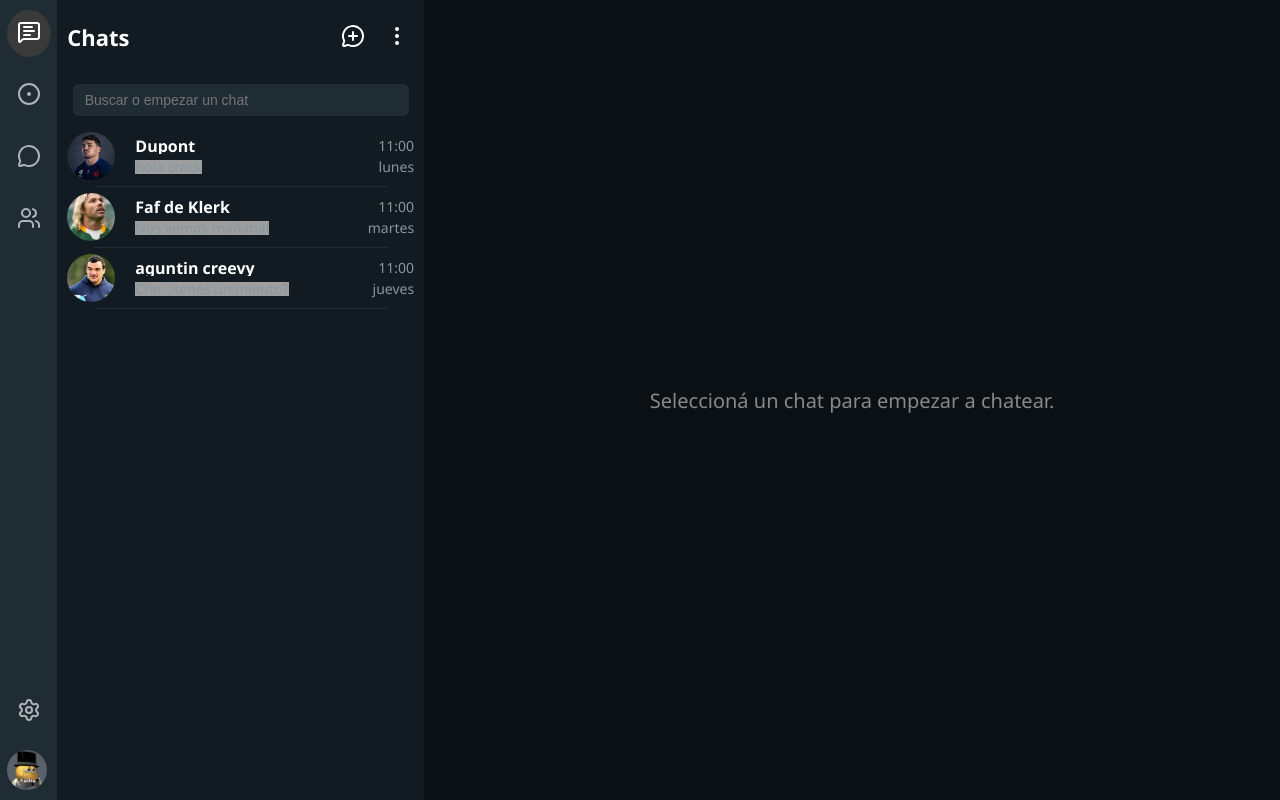
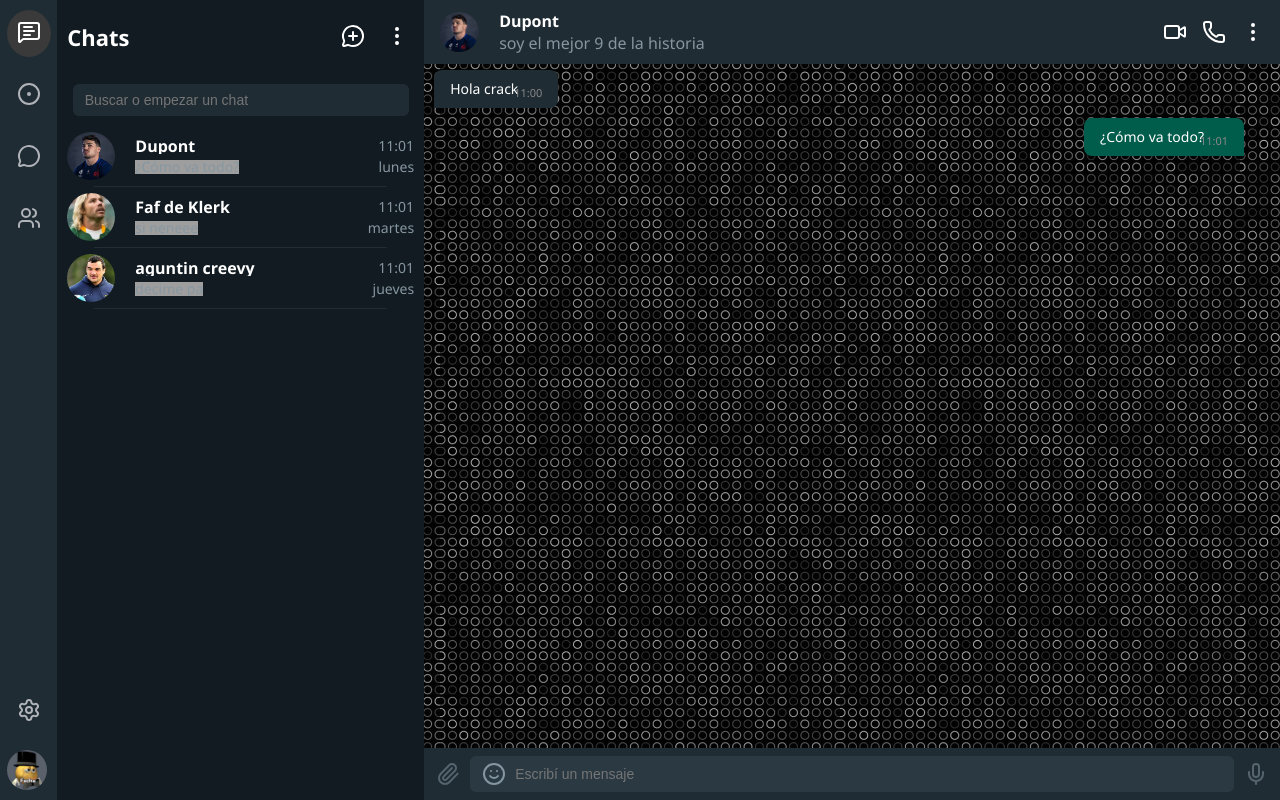
Before and after one commit to VitoLattanzi/tp-final-front-end, a React (Vite) app: page /chat/1 in a window 1280 px wide. Built offline with nearby package versions, Linux system fonts and the light colour scheme; grey boxes are pictures that could not be loaded.

Commit message:
funciona todo, me falta conectar el filtrado a el chatlist

```diff
--- a/src/components/ChatList.jsx
+++ b/src/components/ChatList.jsx
@@ -27,8 +27,12 @@
         <div className="ChatList-top-ARRIBA">
           <p className="ChatList-top-izq">Chats</p>
           <div className="ChatList-top-derecha">
-            <button className="ChatList_botones"><MessageCirclePlus /></button>
-            <button className="ChatList_botones"><MoreVertical /></button>
+            <button className="ChatList_botones">
+              <MessageCirclePlus />
+            </button>
+            <button className="ChatList_botones">
+              <MoreVertical />
+            </button>
           </div>
         </div>
 
@@ -43,24 +47,43 @@
 
       {/* Lista de personas filtradas */}
       {usuariosFiltrados.length > 0 ? (
-        usuariosFiltrados.map((user) => (
+        usuariosFiltrados.map((user) => {
+          // Obtener último mensaje si existe
+          const ultimoMensaje =
+            user.mensajes && user.mensajes.length > 0
+              ? user.mensajes[user.mensajes.length - 1]
+              : null;
+
+          return (
             <React.Fragment key={user.id}>
-            <div className="ChatList-persona" onClick={() => onSelectUser(user)}>
-              <img src={user.imagen} alt={user.nombre} className="ChatList-persona-img" />
+              <div
+                className="ChatList-persona"
+                onClick={() => onSelectUser(user)}
+              >
+                <img
+                  src={user.imagen}
+                  alt={user.nombre}
+                  className="ChatList-persona-img"
+                />
                 <div className="ChatList-contenedor-info">
                   <div className="ChatList-info-sup">
                     <p className="negrita ChatList-nombre">{user.nombre}</p>
-                  <p className="ChatList-hora">{user.time}</p>
+                    <p className="ChatList-hora">
+                      {ultimoMensaje ? ultimoMensaje.hora : user.time}
+                    </p>
                   </div>
                   <div className="ChatList-info-inf">
-                  <p className="ChatList-mensaje">{user.LastMsj}</p>
+                    <p className="ChatList-mensaje">
+                      {ultimoMensaje ? ultimoMensaje.texto : user.LastMsj}
+                    </p>
                     <p className="ChatList-dia">{user.lastday}</p>
                   </div>
                 </div>
               </div>
               <hr className="separador" />
             </React.Fragment>
-        ))
+          );
+        })
       ) : (
         <p className="ChatList-sin-resultados">No se encontraron coincidencias</p>
       )}
--- a/src/components/ChatWindow.jsx
+++ b/src/components/ChatWindow.jsx
@@ -130,7 +130,7 @@
               <p className="ChatWindow-texto">{msg.texto}</p>
               <span className="ChatWindow-hora">{msg.hora}</span>
               {hoveredId === msg.id && (
-                <Trash2
+                <Trash
                   size={16}
                   className="ChatWindow-trash"
                   onClick={() => handleDeleteMessage(msg.id)}
--- a/src/components/Paginas/ChatPage.jsx
+++ b/src/components/Paginas/ChatPage.jsx
@@ -8,20 +8,24 @@
 import { useUsers } from "../context/UserContext";
 
 const ChatPage = () => {
-  const { users } = useUsers();
   const { id } = useParams();
   const navigate = useNavigate();
-  const [selectedUser, setSelectedUser] = useState(null);
+  const { users } = useUsers();
+  const { selectedUser, setSelectedUser, setMensajes } = useChat();
 
   useEffect(() => {
-    if (id) {
+    if (id && users) {
       const user = users.find((u) => u.id.toString() === id);
-      setSelectedUser(user || null);
+      if (user) {
+        setSelectedUser(user);
+        setMensajes(user.mensajes || []);
+      }
     }
-  }, [id]);
+  }, [id, users]);
 
   const handleSelectUser = (user) => {
     setSelectedUser(user);
+    setMensajes(user.mensajes || []);
     navigate(`/chat/${user.id}`);
   };
 
@@ -32,9 +36,9 @@
         <ChatList onSelectUser={handleSelectUser} />
       </div>
       <div className="right-panel">
-        <ChatWindow onBack={() => setSelectedUser(null)} />
+        <ChatWindow />
+        <Outlet />
       </div>
-       <Outlet />
     </>
   );
 };
```
Lines whose indentation alone changed are shown as unchanged.
